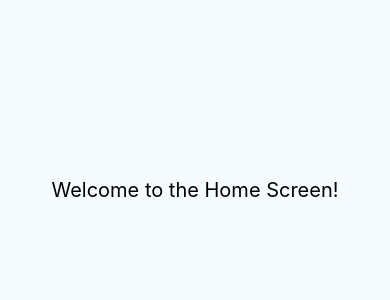
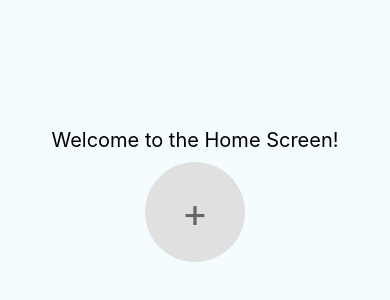
Before and after one commit to snoring-dev/daily-french-app, a React Native app: screen /Home in a window 390 px wide. Shown: the part 232-532 px from the top of the page. Built offline with nearby package versions, Linux system fonts and the light colour scheme; no server answers.

Commit message:
feat(app): enable picture upload using a dedicated component

```diff
--- a/app.json
+++ b/app.json
@@ -31,6 +31,12 @@
         {
           "faceIDPermission": "Allow DailyFrench to access your Face ID biometric data."
         }
+      ],
+      [
+        "expo-image-picker",
+        {
+          "photosPermission": "The app accesses your photos to let you share them with your friends."
+        }
       ]
     ]
   }
--- a/package.json
+++ b/package.json
@@ -16,6 +16,7 @@
     "expo": "~51.0.31",
     "expo-checkbox": "~3.0.0",
     "expo-font": "~12.0.9",
+    "expo-image-picker": "~15.0.7",
     "expo-linear-gradient": "~13.0.2",
     "expo-local-authentication": "^14.0.1",
     "expo-secure-store": "~13.0.2",
--- /dev/null
+++ b/src/components/picture-picker.tsx
@@ -0,0 +1,129 @@
+import React, { useState } from "react";
+import {
+  View,
+  Text,
+  TouchableOpacity,
+  Image,
+  StyleSheet,
+  Platform,
+} from "react-native";
+import * as ImagePicker from "expo-image-picker";
+import api from "../utils/request";
+
+const PicturePicker = () => {
+  const [image, setImage] = useState<string | null>(null);
+  const [uploadProgress, setUploadProgress] = useState(0);
+
+  const pickImage = async () => {
+    let result = await ImagePicker.launchImageLibraryAsync({
+      mediaTypes: ImagePicker.MediaTypeOptions.Images,
+      allowsEditing: true,
+      aspect: [1, 1],
+      quality: 1,
+    });
+
+    if (!result.canceled && result.assets && result.assets.length > 0) {
+      setImage(result.assets[0].uri);
+    }
+  };
+
+  const uploadImage = async () => {
+    if (!image) return;
+
+    const formData = new FormData();
+
+    formData.append("file", {
+      uri: Platform.OS === "ios" ? image.replace("file://", "") : image,
+      name: "upload.jpg",
+      type: "image/jpeg",
+    } as any);
+
+    try {
+      await api.post(`/users/${7}/profile-picture`, formData, {
+        headers: {
+          "Content-Type": "multipart/form-data",
+        },
+        onUploadProgress: (progressEvent) => {
+          if (progressEvent.total !== undefined) {
+            const percentCompleted = Math.round(
+              (progressEvent.loaded * 100) / progressEvent.total
+            );
+            setUploadProgress(percentCompleted);
+          } else {
+            console.log("Upload in progress, but total size is unknown");
+          }
+        },
+      });
+      alert("Upload successful!");
+      setUploadProgress(0);
+    } catch (error) {
+      console.error("Upload error:", error);
+      alert("Upload failed. Please try again.");
+      setUploadProgress(0);
+    }
+  };
+
+  return (
+    <View style={styles.container}>
+      <TouchableOpacity onPress={pickImage} style={styles.pickerCircle}>
+        {image ? (
+          <Image source={{ uri: image }} style={styles.image} />
+        ) : (
+          <Text style={styles.plus}>+</Text>
+        )}
+      </TouchableOpacity>
+      {image && (
+        <TouchableOpacity onPress={uploadImage} style={styles.uploadButton}>
+          <Text style={styles.uploadButtonText}>Upload</Text>
+        </TouchableOpacity>
+      )}
+      {uploadProgress > 0 && (
+        <Text style={styles.progressText}>
+          Upload Progress: {uploadProgress}%
+        </Text>
+      )}
+    </View>
+  );
+};
+
+const styles = StyleSheet.create({
+  container: {
+    alignItems: "center",
+    justifyContent: "center",
+  },
+  pickerCircle: {
+    width: 100,
+    height: 100,
+    borderRadius: 50,
+    backgroundColor: "#e0e0e0",
+    justifyContent: "center",
+    alignItems: "center",
+    overflow: "hidden",
+  },
+  plus: {
+    fontSize: 40,
+    color: "#666",
+  },
+  image: {
+    width: "100%",
+    height: "100%",
+  },
+  uploadButton: {
+    marginTop: 20,
+    backgroundColor: "#007AFF",
+    paddingHorizontal: 20,
+    paddingVertical: 10,
+    borderRadius: 5,
+  },
+  uploadButtonText: {
+    color: "white",
+    fontSize: 16,
+  },
+  progressText: {
+    marginTop: 10,
+    fontSize: 14,
+    color: "#666",
+  },
+});
+
+export default PicturePicker;
--- a/src/screens/home.tsx
+++ b/src/screens/home.tsx
@@ -1,10 +1,12 @@
 import React from "react";
 import { View, Text, StyleSheet } from "react-native";
+import PicturePicker from "../components/picture-picker";
 
 const HomeScreen = () => {
   return (
     <View style={styles.container}>
       <Text style={styles.text}>Welcome to the Home Screen!</Text>
+      <PicturePicker />
     </View>
   );
 };
```
Also changed, not shown: 1 other file (tests, documents, lock files or other folders).
